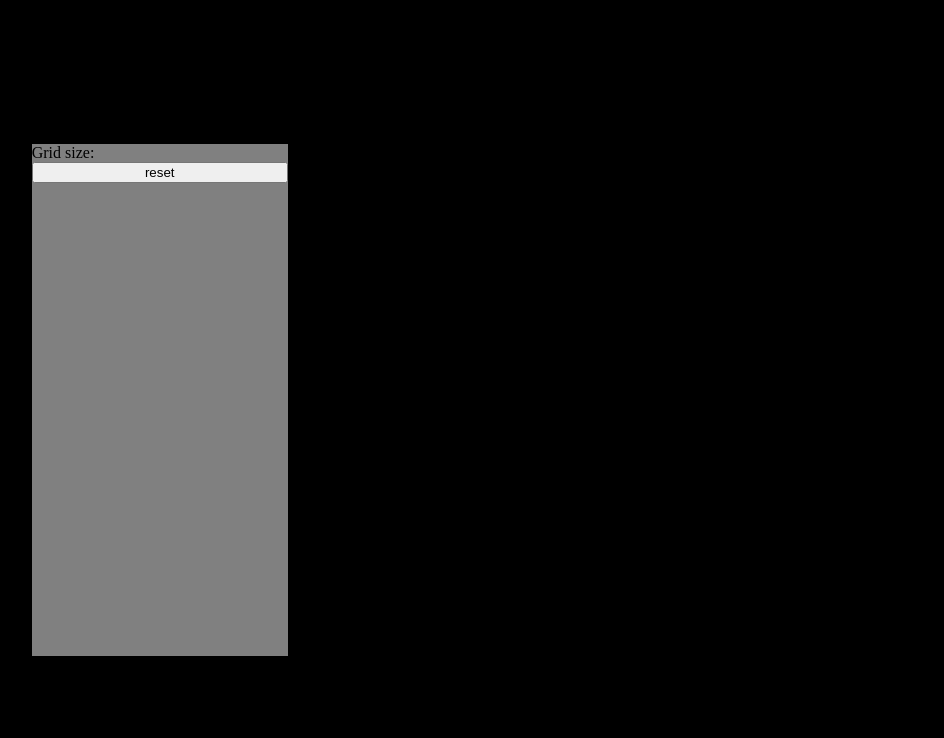
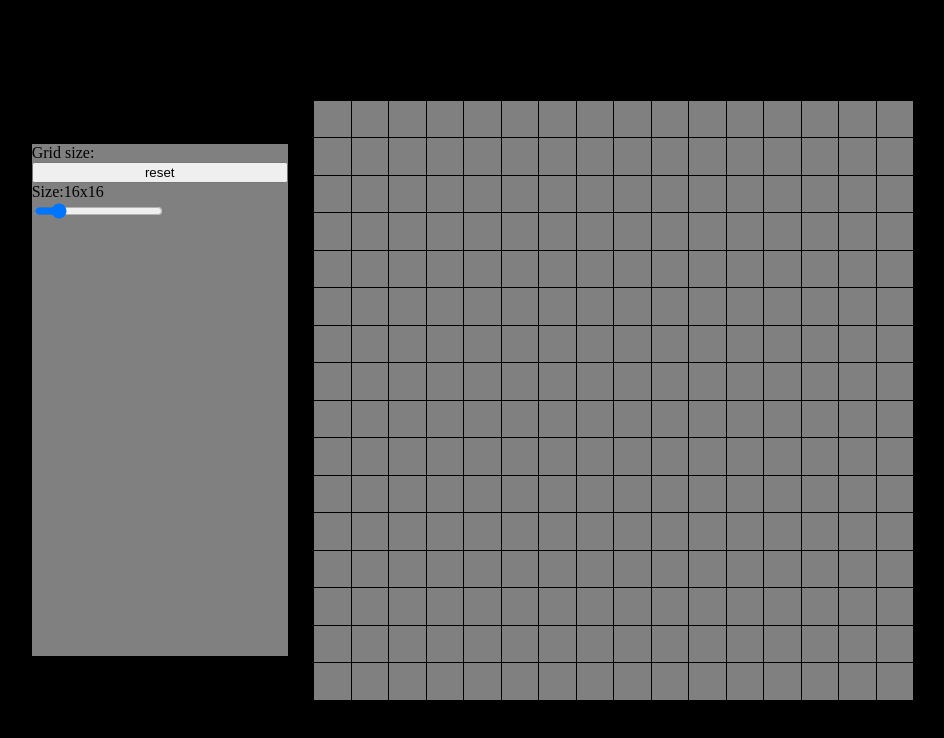
Before and after one commit to jasonfilips/Etch-a-Sketch, a plain HTML site: page index.html in a window 1280 px wide. Both pictures are taken after a click on the button "reset". Shown: the whole page, without its empty margins (167-1111 px from the left). Drawn offline with Linux system fonts and the light colour scheme.

Commit message:
added a slider which controls the size of the grid

```diff
--- a/index.html
+++ b/index.html
@@ -12,6 +12,10 @@
     <div id='settings'>
         <div id='gridSize'>Grid size:</div>
         <button id='reset' type="reset">reset</button>
+        <div id="slideContainer">
+            <div id="outputSize">Size:16x16</div>
+            <input type="range" min="1" max="100" value="16" class="slider" id="size">
+        </div>
     </div>
     <div id='container'></div>
 </body>
--- a/javascript.js
+++ b/javascript.js
@@ -1,5 +1,7 @@
 const container = document.getElementById('container');
-let gridSize = 32;
+const slider = document.getElementById("size");
+const output = document.getElementById("outputSize");
+let gridSize = 16;
 let cellsize = 0;
 
 //Creates the grid of specific square size
@@ -24,7 +26,6 @@ function createGrid(gridSize){
     }
 }
 
-
 const resetButton = document.getElementById('reset');
 resetButton.addEventListener("click",reset);
 
@@ -35,11 +36,12 @@ function draw(e){
     e.target.style.backgroundColor = 'white';
 }
 
-//resets all of the squares back to the color gray
+//delete the old grid and make a new one with the set grid size
 function reset(e){
     const items = document.querySelectorAll('.item');
-    for( let i = 0; i < items.length; i++)
-    {
-        items[i].style.backgroundColor = "gray";
+    while (container.firstChild){
+        container.removeChild(container.firstChild);
     }
+    gridSize = slider.value;
+    createGrid(gridSize);
 }
```
